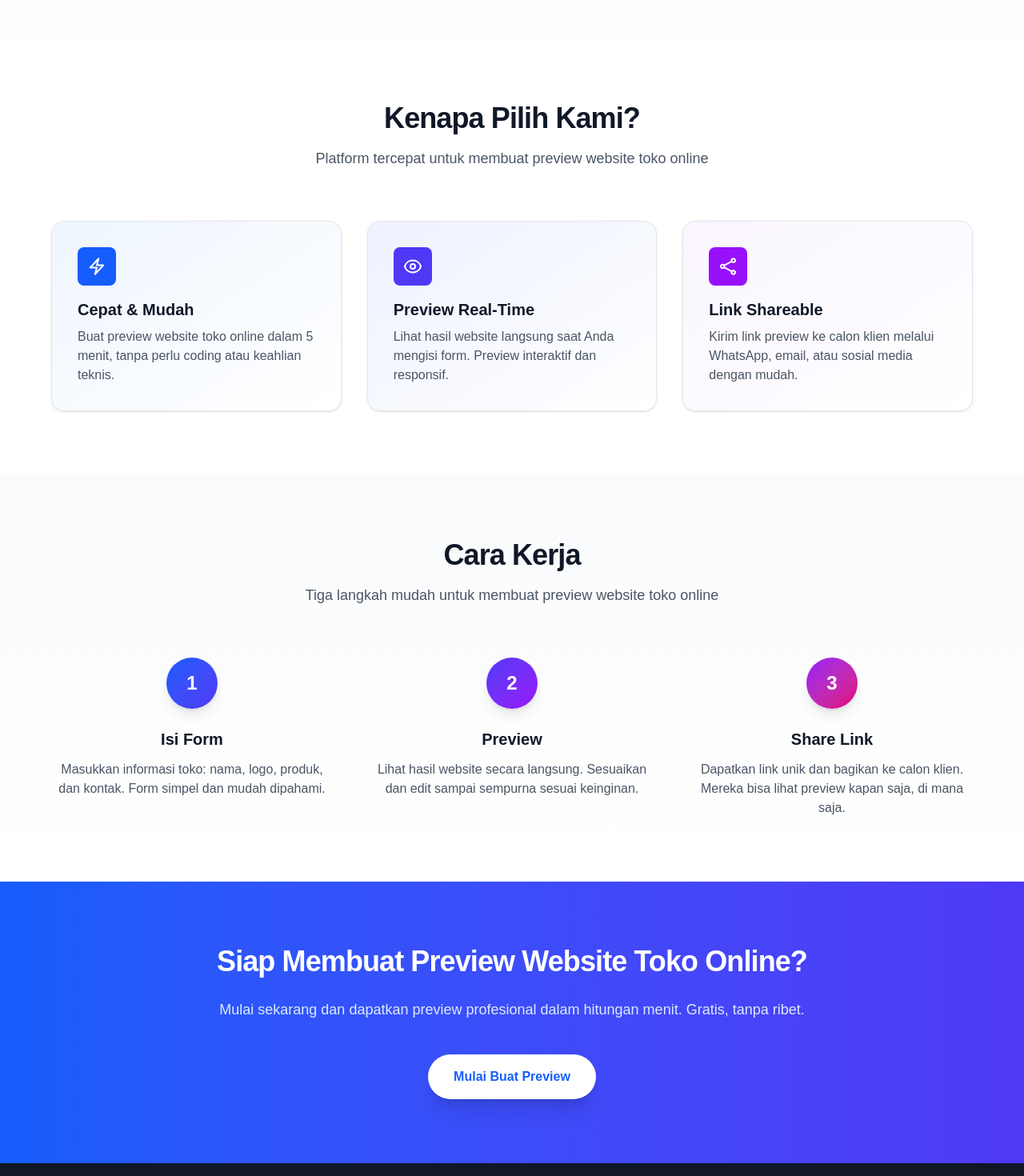
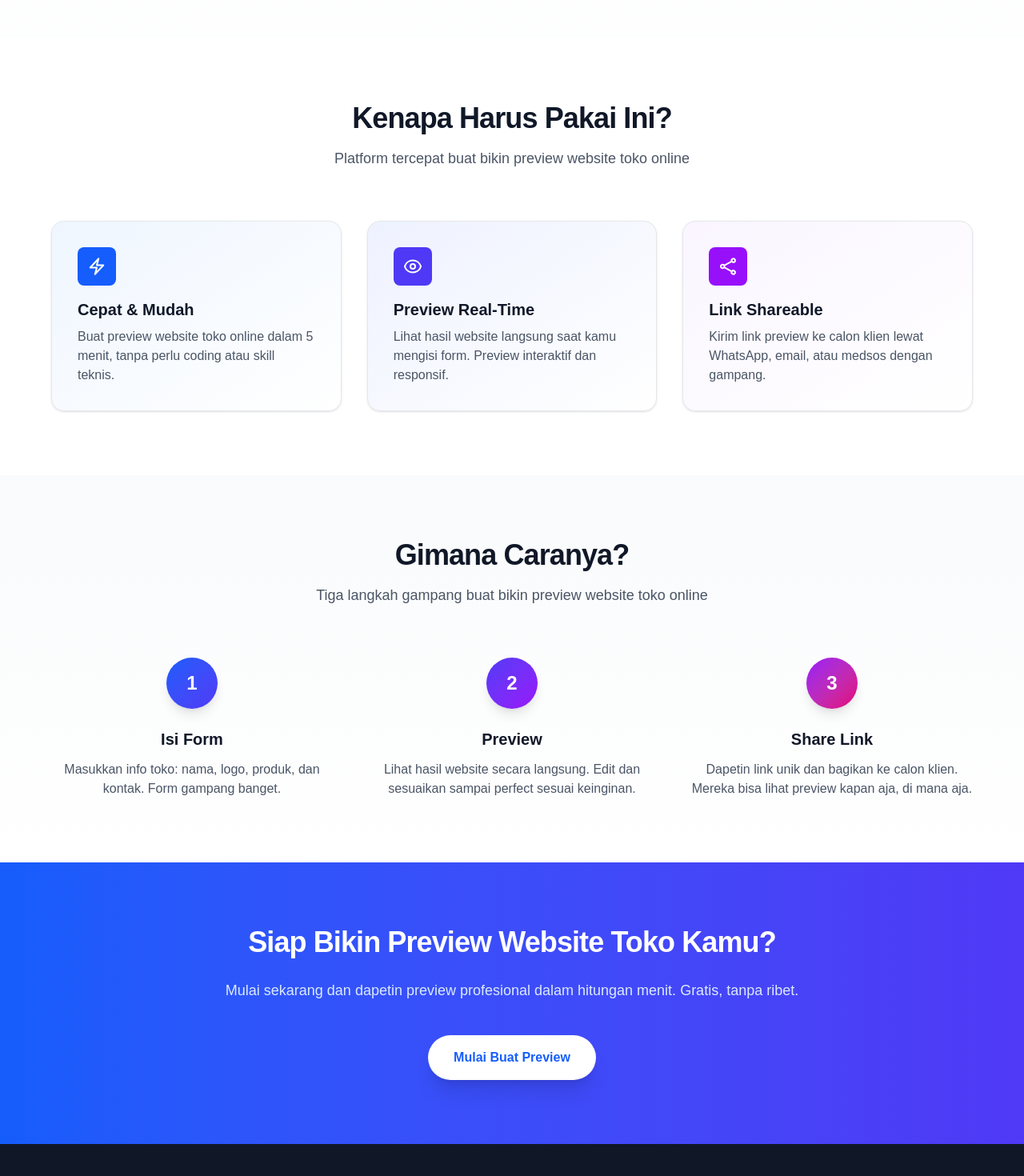
Before and after one commit to PakYanto/mvp-saas-builder, a Next.js app: page / in a window 1280 px wide. Shown: the part 480-1950 px from the top of the page at 80% size. Built offline with nearby package versions, Linux system fonts and the light colour scheme.

Commit message:
Improve copywriting: change from formal (Anda) to casual (kamu)

```diff
--- a/app/builder/page.tsx
+++ b/app/builder/page.tsx
@@ -40,7 +40,7 @@ export default function BuilderPage() {
       <header className="bg-white border-b px-6 py-4">
         <div className="flex items-center justify-between">
           <h1 className="text-xl font-bold text-gray-900">
-            Buat Website Toko Anda
+            Buat Website Toko Kamu
           </h1>
           <a
             href="/"
--- a/app/page.tsx
+++ b/app/page.tsx
@@ -31,10 +31,10 @@ export default function Home() {
         <div className="mx-auto max-w-6xl">
           <div className="text-center mb-16">
             <h2 className="text-3xl font-bold tracking-tight text-gray-900 sm:text-4xl">
-              Kenapa Pilih Kami?
+              Kenapa Harus Pakai Ini?
             </h2>
             <p className="mt-4 text-lg text-gray-600">
-              Platform tercepat untuk membuat preview website toko online
+              Platform tercepat buat bikin preview website toko online
             </p>
           </div>
 
@@ -60,7 +60,7 @@ export default function Home() {
                 Cepat & Mudah
               </h3>
               <p className="text-gray-600">
-                Buat preview website toko online dalam 5 menit, tanpa perlu coding atau keahlian teknis.
+                Buat preview website toko online dalam 5 menit, tanpa perlu coding atau skill teknis.
               </p>
             </div>
 
@@ -90,7 +90,7 @@ export default function Home() {
                 Preview Real-Time
               </h3>
               <p className="text-gray-600">
-                Lihat hasil website langsung saat Anda mengisi form. Preview interaktif dan responsif.
+                Lihat hasil website langsung saat kamu mengisi form. Preview interaktif dan responsif.
               </p>
             </div>
 
@@ -115,7 +115,7 @@ export default function Home() {
                 Link Shareable
               </h3>
               <p className="text-gray-600">
-                Kirim link preview ke calon klien melalui WhatsApp, email, atau sosial media dengan mudah.
+                Kirim link preview ke calon klien lewat WhatsApp, email, atau medsos dengan gampang.
               </p>
             </div>
           </div>
@@ -127,10 +127,10 @@ export default function Home() {
         <div className="mx-auto max-w-6xl">
           <div className="text-center mb-16">
             <h2 className="text-3xl font-bold tracking-tight text-gray-900 sm:text-4xl">
-              Cara Kerja
+              Gimana Caranya?
             </h2>
             <p className="mt-4 text-lg text-gray-600">
-              Tiga langkah mudah untuk membuat preview website toko online
+              Tiga langkah gampang buat bikin preview website toko online
             </p>
           </div>
 
@@ -144,7 +144,7 @@ export default function Home() {
                 Isi Form
               </h3>
               <p className="text-gray-600">
-                Masukkan informasi toko: nama, logo, produk, dan kontak. Form simpel dan mudah dipahami.
+                Masukkan info toko: nama, logo, produk, dan kontak. Form gampang banget.
               </p>
             </div>
 
@@ -157,7 +157,7 @@ export default function Home() {
                 Preview
               </h3>
               <p className="text-gray-600">
-                Lihat hasil website secara langsung. Sesuaikan dan edit sampai sempurna sesuai keinginan.
+                Lihat hasil website secara langsung. Edit dan sesuaikan sampai perfect sesuai keinginan.
               </p>
             </div>
 
@@ -170,7 +170,7 @@ export default function Home() {
                 Share Link
               </h3>
               <p className="text-gray-600">
-                Dapatkan link unik dan bagikan ke calon klien. Mereka bisa lihat preview kapan saja, di mana saja.
+                Dapetin link unik dan bagikan ke calon klien. Mereka bisa lihat preview kapan aja, di mana aja.
               </p>
             </div>
           </div>
@@ -181,10 +181,10 @@ export default function Home() {
       <section className="py-20 px-6 lg:px-8 bg-gradient-to-r from-blue-600 to-indigo-600">
         <div className="mx-auto max-w-3xl text-center">
           <h2 className="text-3xl font-bold tracking-tight text-white sm:text-4xl">
-            Siap Membuat Preview Website Toko Online?
+            Siap Bikin Preview Website Toko Kamu?
           </h2>
           <p className="mt-6 text-lg leading-8 text-blue-100">
-            Mulai sekarang dan dapatkan preview profesional dalam hitungan menit. Gratis, tanpa ribet.
+            Mulai sekarang dan dapetin preview profesional dalam hitungan menit. Gratis, tanpa ribet.
           </p>
           <div className="mt-10 flex items-center justify-center gap-x-6">
             <Link
--- a/app/preview/[slug]/not-found.tsx
+++ b/app/preview/[slug]/not-found.tsx
@@ -5,7 +5,7 @@ export default function NotFound() {
         <h1 className="text-6xl font-bold text-gray-900 mb-4">404</h1>
         <h2 className="text-2xl font-semibold text-gray-700 mb-4">Toko Tidak Ditemukan</h2>
         <p className="text-gray-600 mb-8">
-          Maaf, toko yang Anda cari tidak ditemukan atau belum dipublikasikan.
+          Maaf, toko yang kamu cari nggak ditemukan atau belum dipublikasikan.
         </p>
         <a
           href="/"
--- a/components/wizard/LivePreviewPane.tsx
+++ b/components/wizard/LivePreviewPane.tsx
@@ -108,7 +108,7 @@ export function LivePreviewPane({ wizardState }: LivePreviewPaneProps) {
       {/* Preview Footer Info */}
       <div className="bg-white border-t px-4 py-2">
         <p className="text-xs text-gray-500 text-center">
-          Preview akan diperbarui secara otomatis saat Anda mengubah data
+          Preview bakal diupdate otomatis saat kamu ubah data
         </p>
       </div>
     </div>
--- a/components/wizard/StepBrand.tsx
+++ b/components/wizard/StepBrand.tsx
@@ -97,10 +97,10 @@ export function StepBrand({ initialData, onUpdate }: StepBrandProps) {
     <div className="space-y-8">
       <div>
         <h2 className="text-2xl font-bold text-gray-900 mb-2">
-          Informasi Toko Anda
+          Info Toko Kamu
         </h2>
         <p className="text-gray-600">
-          Mari mulai dengan informasi dasar tentang toko Anda
+          Yuk mulai dengan info dasar tentang toko kamu
         </p>
       </div>
 
@@ -149,7 +149,7 @@ export function StepBrand({ initialData, onUpdate }: StepBrandProps) {
             placeholder="Contoh: Kopi berkualitas dengan harga terjangkau"
           />
           <p className="mt-1 text-sm text-gray-500">
-            Slogan singkat yang menggambarkan bisnis Anda
+            Slogan singkat yang menggambarkan bisnis kamu
           </p>
         </div>
 
@@ -235,7 +235,7 @@ export function StepBrand({ initialData, onUpdate }: StepBrandProps) {
               className="h-10 w-20 rounded border border-gray-300 cursor-pointer"
             />
             <span className="text-sm text-gray-600">
-              Pilih warna utama untuk toko Anda
+              Pilih warna utama untuk toko kamu
             </span>
           </div>
         </div>
--- a/components/wizard/StepPreview.tsx
+++ b/components/wizard/StepPreview.tsx
@@ -181,7 +181,7 @@ export function StepPreview({ wizardState }: StepPreviewProps) {
           Preview & Simpan
         </h2>
         <p className="text-gray-600">
-          Lihat tampilan akhir website Anda sebelum disimpan
+          Lihat tampilan akhir website kamu sebelum disimpan
         </p>
       </div>
 
@@ -336,9 +336,9 @@ export function StepPreview({ wizardState }: StepPreviewProps) {
             </h3>
             <div className="mt-2 text-sm text-blue-700">
               <ul className="list-disc list-inside space-y-1">
-                <li>Website Anda akan langsung dapat diakses</li>
-                <li>Link unik akan dibuat untuk berbagi ke pelanggan</li>
-                <li>Anda dapat mengedit website kapan saja di dashboard</li>
+                <li>Website kamu langsung bisa diakses</li>
+                <li>Link unik bakal dibuat buat share ke pelanggan</li>
+                <li>Kamu bisa edit website kapan aja di dashboard</li>
               </ul>
             </div>
           </div>
--- a/components/wizard/StepProducts.tsx
+++ b/components/wizard/StepProducts.tsx
@@ -147,10 +147,10 @@ export function StepProducts({ initialData, onUpdate }: StepProductsProps) {
     <div className="space-y-8">
       <div>
         <h2 className="text-2xl font-bold text-gray-900 mb-2">
-          Produk & Layanan
+          Produk atau Layanan
         </h2>
         <p className="text-gray-600">
-          Tambahkan produk atau layanan yang Anda tawarkan (maksimal 5)
+          Tambahkan produk atau layanan yang kamu tawarkan (maksimal 5)
         </p>
       </div>
 
@@ -351,7 +351,7 @@ export function StepProducts({ initialData, onUpdate }: StepProductsProps) {
         </div>
       ) : (
         <div className="text-center py-12 bg-gray-50 rounded-lg border border-gray-200">
-          <p className="text-gray-500">Belum ada produk. Tambahkan produk pertama Anda di atas.</p>
+          <p className="text-gray-500">Belum ada produk. Tambahkan produk pertama kamu di atas.</p>
         </div>
       )}
     </div>
--- a/components/wizard/StepTemplate.tsx
+++ b/components/wizard/StepTemplate.tsx
@@ -85,7 +85,7 @@ export function StepTemplate({
           Pilih Template
         </h2>
         <p className="text-gray-600">
-          Pilih desain yang sesuai dengan bisnis Anda. Anda dapat mengubahnya nanti.
+          Pilih desain yang sesuai dengan bisnis kamu. Bisa diubah nanti.
         </p>
       </div>
 
```
Also changed, not shown: components/wizard/StepContact.tsx (+5 -5 lines).
